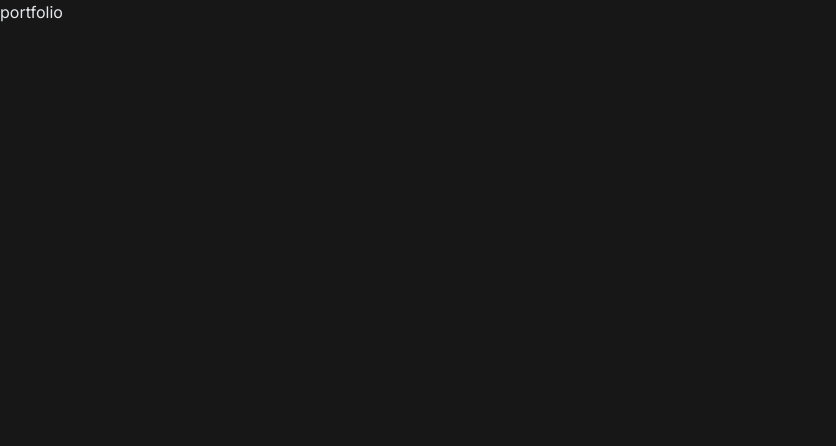
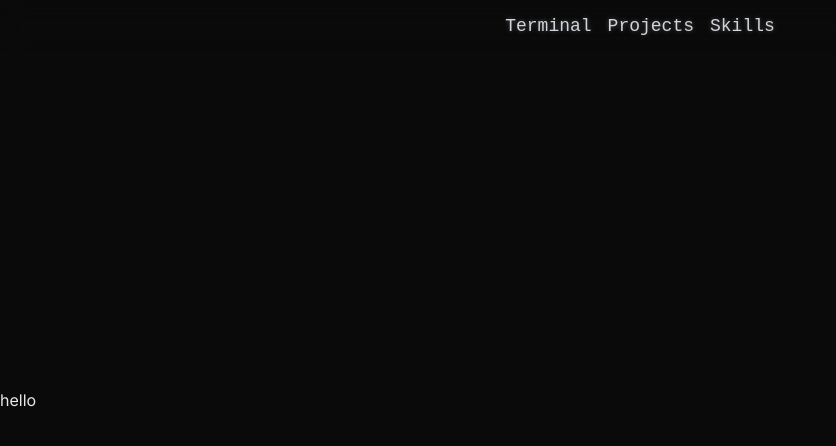
Before and after one commit to leomosley/mosly.dev, a Next.js app: page / in a window 1280 px wide. Shown: the top 446 px of the page, without its empty margins (0-836 px from the left). Built offline with nearby package versions, Linux system fonts and the light colour scheme.

Commit message:
added header component and fixed portfolio command

```diff
--- a/app/globals.css
+++ b/app/globals.css
@@ -5,7 +5,7 @@
 @layer base {
   body {
     @apply
-      bg-neutral-900
+      bg-neutral-950
       text-gray-200
       overflow-x-hidden
   }
--- a/app/page.tsx
+++ b/app/page.tsx
@@ -1,5 +1,6 @@
 import React from 'react';
 import { Metadata } from 'next'
+import Header from '@/components/Header';
 
 export const metadata: Metadata = {
   title: 'Portfolio | Leo Mosley'
@@ -7,8 +8,16 @@ export const metadata: Metadata = {
 
 export default function Home() {
   return (
-    <div>
-      <div>portfolio</div>
-    </div>
+    <>
+    <Header />
+    <section className="flex items-center h-screen">
+      <div className="">
+        <p>hello</p>
+      </div>
+      <div>
+
+      </div>
+    </section>
+    </>
   );
 }
--- a/components/CommandLineInput.tsx
+++ b/components/CommandLineInput.tsx
@@ -176,7 +176,7 @@ export default function CommandLineInput({
 
   const portfolio = (arg: string): string => {
     if (!arg) {
-      router.push('/portfolio');
+      router.push('/');
       return 'Redirecting to portfolio...';
     } else {
       throw createError("BadArgument", "portfolio doesnt take any arguments.")
--- /dev/null
+++ b/components/Header.tsx
@@ -0,0 +1,24 @@
+import clsx from 'clsx';
+import React from 'react';
+import HeaderButton from './HeaderButton';
+
+export default function Header() {
+  const navigation = [
+    {label: "Terminal", href: "/terminal"},
+    {label: "Projects", href: "#projects"},
+    {label: "Skills", href: "#links"},
+  ];
+
+  return (
+    <nav
+      className={clsx(
+        "fixed flex justify-center items-center",
+        "w-screen p-3 gap-4 backdrop-blur-md",
+      )}
+    >
+      {navigation.map((item, index) => (
+        <HeaderButton {...item} key={index} />
+      ))}
+    </nav>
+  );
+}
--- /dev/null
+++ b/components/HeaderButton.tsx
@@ -0,0 +1,31 @@
+import React from 'react';
+import Link from 'next/link';
+import clsx from 'clsx';
+
+interface Props {
+  label: string;
+  href: string;
+}
+
+export default function HeaderButton({
+  label,
+  href
+}: Props) {
+  const className = clsx(
+    "text-lg font-mono glow text-gray-300 hover:text-gray-200"
+  );
+
+  return (label[0] === "/") ? (
+    <Link
+      className={className}
+      href={href}
+    >{label}
+    </Link>
+  ) : (
+    <a
+      className={className}
+      href={href}
+    >{label}
+    </a>
+  );
+}
--- a/components/Terminal.tsx
+++ b/components/Terminal.tsx
@@ -61,7 +61,7 @@ export default function Terminal({
   }, [containerRef]);
 
   return (
-    <div ref={containerRef} className="bg-neutral-900 p-2 font-mono">
+    <div ref={containerRef} className="bg-neutral-950 p-2 font-mono">
       <CommandLineOutput
         previousCommands={previousCommands}
         setPreviousCommands={setPreviousCommands}
```
